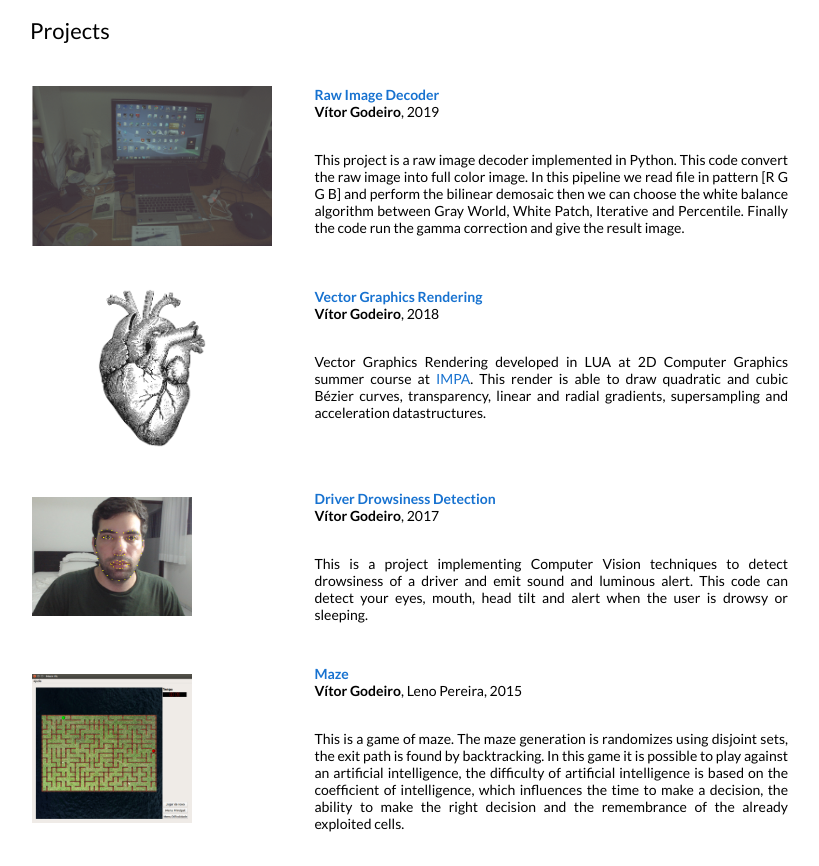
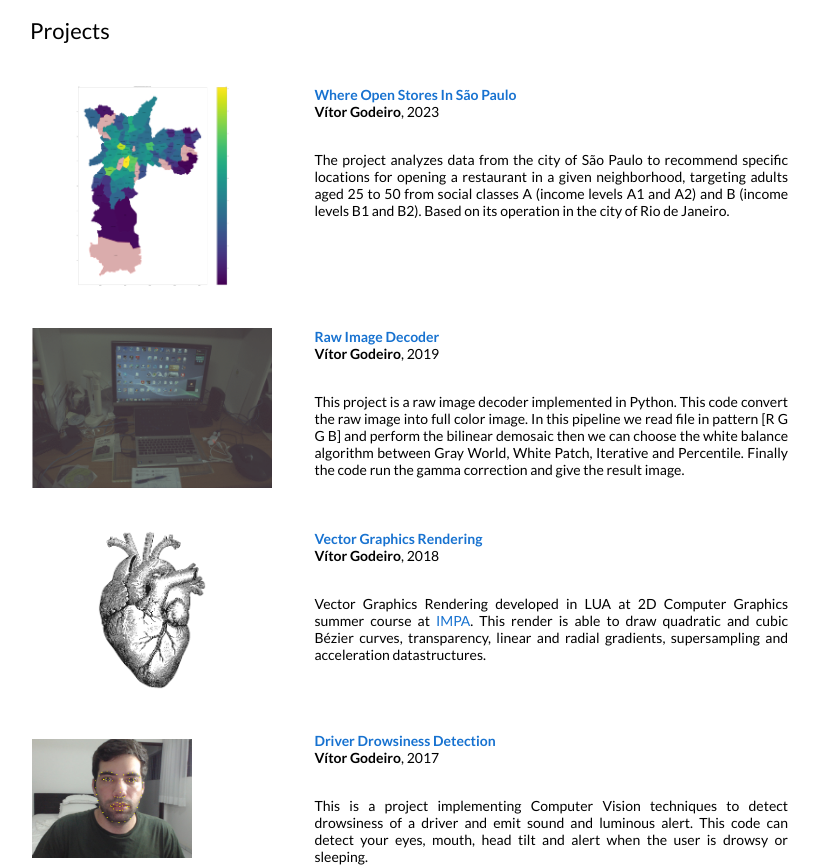
Before and after one commit to vitorgodeiro/vitorgodeiro.github.io, a plain HTML site: page index.html in a window 1280 px wide. Shown: the part 1221-2087 px from the top of the page, without its empty margins (230-1049 px from the left). Drawn offline with Linux system fonts and the light colour scheme.

Commit message:
Add personal project

```diff
--- a/index.html
+++ b/index.html
@@ -171,6 +171,27 @@
       </tr>
       </table>
       <table width="100%" align="center" border="0" cellpadding="20">
+
+      <tr>
+        <td width="25%"> <center><img src="sp.png" alt="prl" height="200"></center></td>
+        <td width="75%" valign="top">
+        <p>
+          <a href="https://github.com/vitorgodeiro/WhereOpenStoresInSP">
+            <papertitle>Where Open Stores In São Paulo</papertitle>
+          </a>
+          <br>
+          <strong>Vítor Godeiro</strong>, 2023
+        <p align="justify"><br>
+          The project analyzes data from the city of São Paulo to recommend specific locations for opening a restaurant in a given neighborhood, targeting adults aged 25 to 50 from social classes A (income levels A1 and A2) and B (income levels B1 and B2). Based on its operation in the city of Rio de Janeiro.
+        </p>
+        </p>
+        </td>
+      </tr>
+
+
+
+
+
       <tr>
         <td width="25%"> <center><img src="rawImage.gif" alt="prl" height="160"></center></td>
         <td width="75%" valign="top">
```
Also changed, not shown: sp.png (added).
